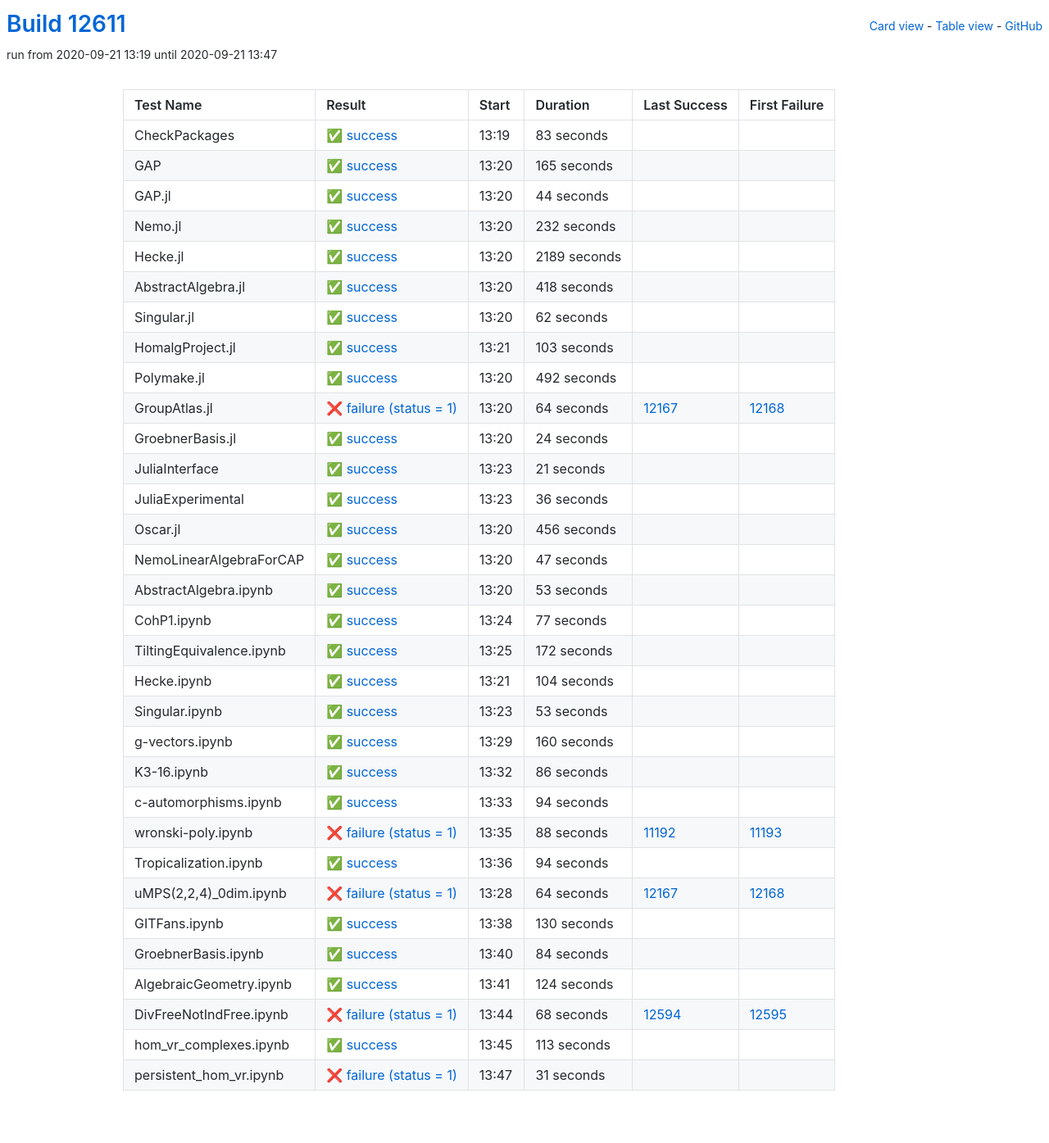
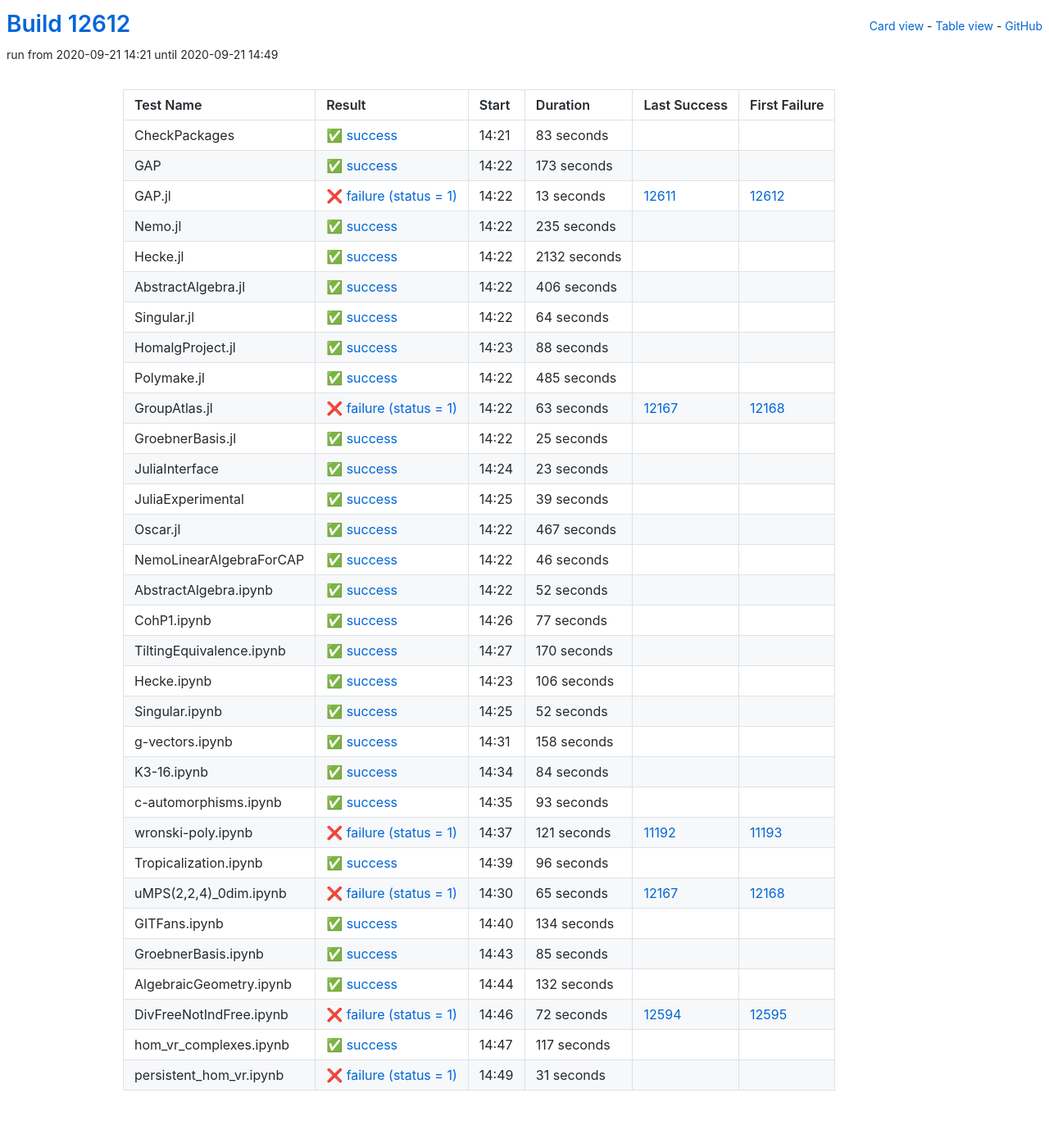
Before and after one commit to oscar-system/oscar-ci-status, a Jekyll site: the page built from table.html, in a window 1280 px wide. Shown: the whole page at 82% size. Built offline with Jekyll 4.4.1, drawn with Linux system fonts in a browser that asks for light colours.

Commit message:
Build #12612

```diff
--- a/_data/ci.yml
+++ b/_data/ci.yml
@@ -1,6 +1,6 @@
 ---
-build: 12611
-build_url: https://oscarci.mathematik.uni-kl.de/job/oscar/12611/
+build: 12612
+build_url: https://oscarci.mathematik.uni-kl.de/job/oscar/12612/
 job: oscar
 organization: oscar-system
 repo: oscar-ci-status
@@ -8,8 +8,8 @@
 tests:
 - name: CheckPackages
   id: checkpackages
-  log: https://oscarci.mathematik.uni-kl.de/job/oscar/12611/artifact/logs/build-12611/CheckPackages.log
-  start: 2020-09-21 13:19
+  log: https://oscarci.mathematik.uni-kl.de/job/oscar/12612/artifact/logs/build-12612/CheckPackages.log
+  start: 2020-09-21 14:21
   success: true
   exitcode: 0
   status: success
@@ -20,188 +20,188 @@
   first_failure_url:
 - name: GAP
   id: gap
-  log: https://oscarci.mathematik.uni-kl.de/job/oscar/12611/artifact/logs/build-12611/GAP.log
-  start: 2020-09-21 13:20
+  log: https://oscarci.mathematik.uni-kl.de/job/oscar/12612/artifact/logs/build-12612/GAP.log
+  start: 2020-09-21 14:22
   success: true
   exitcode: 0
   status: success
-  duration: 165
+  duration: 173
   last_success: false
   last_success_url:
   first_failure: false
   first_failure_url:
 - name: GAP.jl
   id: gap-jl
-  log: https://oscarci.mathematik.uni-kl.de/job/oscar/12611/artifact/logs/build-12611/GAP.jl.log
-  start: 2020-09-21 13:20
+  log: https://oscarci.mathematik.uni-kl.de/job/oscar/12612/artifact/logs/build-12612/GAP.jl.log
+  start: 2020-09-21 14:22
+  success: false
+  exitcode: 1
+  status: failure
+  duration: 13
+  last_success: 12611
+  last_success_url: https://oscarci.mathematik.uni-kl.de/job/oscar/12611/
+  first_failure: 12612
+  first_failure_url: https://oscarci.mathematik.uni-kl.de/job/oscar/12612/
+- name: Nemo.jl
+  id: nemo-jl
+  log: https://oscarci.mathematik.uni-kl.de/job/oscar/12612/artifact/logs/build-12612/Nemo.jl.log
+  start: 2020-09-21 14:22
   success: true
   exitcode: 0
   status: success
-  duration: 44
-  last_success: false
-  last_success_url:
-  first_failure: false
-  first_failure_url:
-- name: Nemo.jl
-  id: nemo-jl
-  log: https://oscarci.mathematik.uni-kl.de/job/oscar/12611/artifact/logs/build-12611/Nemo.jl.log
-  start: 2020-09-21 13:20
-  success: true
-  exitcode: 0
-  status: success
-  duration: 232
+  duration: 235
   last_success: false
   last_success_url:
   first_failure: false
   first_failure_url:
 - name: Hecke.jl
   id: hecke-jl
-  log: https://oscarci.mathematik.uni-kl.de/job/oscar/12611/artifact/logs/build-12611/Hecke.jl.log
-  start: 2020-09-21 13:20
+  log: https://oscarci.mathematik.uni-kl.de/job/oscar/12612/artifact/logs/build-12612/Hecke.jl.log
+  start: 2020-09-21 14:22
   success: true
   exitcode: 0
   status: success
-  duration: 2189
+  duration: 2132
   last_success: false
   last_success_url:
   first_failure: false
   first_failure_url:
 - name: AbstractAlgebra.jl
   id: abstractalgebra-jl
-  log: https://oscarci.mathematik.uni-kl.de/job/oscar/12611/artifact/logs/build-12611/AbstractAlgebra.jl.log
-  start: 2020-09-21 13:20
+  log: https://oscarci.mathematik.uni-kl.de/job/oscar/12612/artifact/logs/build-12612/AbstractAlgebra.jl.log
+  start: 2020-09-21 14:22
   success: true
   exitcode: 0
   status: success
-  duration: 418
+  duration: 406
   last_success: false
   last_success_url:
   first_failure: false
   first_failure_url:
 - name: Singular.jl
   id: singular-jl
-  log: https://oscarci.mathematik.uni-kl.de/job/oscar/12611/artifact/logs/build-12611/Singular.jl.log
-  start: 2020-09-21 13:20
+  log: https://oscarci.mathematik.uni-kl.de/job/oscar/12612/artifact/logs/build-12612/Singular.jl.log
+  start: 2020-09-21 14:22
   success: true
   exitcode: 0
   status: success
-  duration: 62
+  duration: 64
   last_success: false
   last_success_url:
   first_failure: false
   first_failure_url:
 - name: HomalgProject.jl
   id: homalgproject-jl
-  log: https://oscarci.mathematik.uni-kl.de/job/oscar/12611/artifact/logs/build-12611/HomalgProject.jl.log
-  start: 2020-09-21 13:21
+  log: https://oscarci.mathematik.uni-kl.de/job/oscar/12612/artifact/logs/build-12612/HomalgProject.jl.log
+  start: 2020-09-21 14:23
   success: true
   exitcode: 0
   status: success
-  duration: 103
+  duration: 88
   last_success: false
   last_success_url:
   first_failure: false
   first_failure_url:
 - name: Polymake.jl
   id: polymake-jl
-  log: https://oscarci.mathematik.uni-kl.de/job/oscar/12611/artifact/logs/build-12611/Polymake.jl.log
-  start: 2020-09-21 13:20
+  log: https://oscarci.mathematik.uni-kl.de/job/oscar/12612/artifact/logs/build-12612/Polymake.jl.log
+  start: 2020-09-21 14:22
   success: true
   exitcode: 0
   status: success
-  duration: 492
+  duration: 485
   last_success: false
   last_success_url:
   first_failure: false
   first_failure_url:
 - name: GroupAtlas.jl
   id: groupatlas-jl
-  log: https://oscarci.mathematik.uni-kl.de/job/oscar/12611/artifact/logs/build-12611/GroupAtlas.jl.log
-  start: 2020-09-21 13:20
+  log: https://oscarci.mathematik.uni-kl.de/job/oscar/12612/artifact/logs/build-12612/GroupAtlas.jl.log
+  start: 2020-09-21 14:22
   success: false
   exitcode: 1
   status: failure
-  duration: 64
+  duration: 63
   last_success: 12167
   last_success_url: https://oscarci.mathematik.uni-kl.de/job/oscar/12167/
   first_failure: 12168
   first_failure_url: https://oscarci.mathematik.uni-kl.de/job/oscar/12168/
 - name: GroebnerBasis.jl
   id: groebnerbasis-jl
-  log: https://oscarci.mathematik.uni-kl.de/job/oscar/12611/artifact/logs/build-12611/GroebnerBasis.jl.log
-  start: 2020-09-21 13:20
+  log: https://oscarci.mathematik.uni-kl.de/job/oscar/12612/artifact/logs/build-12612/GroebnerBasis.jl.log
+  start: 2020-09-21 14:22
   success: true
   exitcode: 0
   status: success
-  duration: 24
+  duration: 25
   last_success: false
   last_success_url:
   first_failure: false
   first_failure_url:
 - name: JuliaInterface
   id: juliainterface
-  log: https://oscarci.mathematik.uni-kl.de/job/oscar/12611/artifact/logs/build-12611/JuliaInterface.log
-  start: 2020-09-21 13:23
+  log: https://oscarci.mathematik.uni-kl.de/job/oscar/12612/artifact/logs/build-12612/JuliaInterface.log
+  start: 2020-09-21 14:24
   success: true
   exitcode: 0
   status: success
-  duration: 21
+  duration: 23
   last_success: false
   last_success_url:
   first_failure: false
   first_failure_url:
 - name: JuliaExperimental
   id: juliaexperimental
-  log: https://oscarci.mathematik.uni-kl.de/job/oscar/12611/artifact/logs/build-12611/JuliaExperimental.log
-  start: 2020-09-21 13:23
+  log: https://oscarci.mathematik.uni-kl.de/job/oscar/12612/artifact/logs/build-12612/JuliaExperimental.log
+  start: 2020-09-21 14:25
   success: true
   exitcode: 0
   status: success
-  duration: 36
+  duration: 39
   last_success: false
   last_success_url:
   first_failure: false
   first_failure_url:
 - name: Oscar.jl
   id: oscar-jl
-  log: https://oscarci.mathematik.uni-kl.de/job/oscar/12611/artifact/logs/build-12611/Oscar.jl.log
-  start: 2020-09-21 13:20
+  log: https://oscarci.mathematik.uni-kl.de/job/oscar/12612/artifact/logs/build-12612/Oscar.jl.log
+  start: 2020-09-21 14:22
   success: true
   exitcode: 0
   status: success
-  duration: 456
+  duration: 467
   last_success: false
   last_success_url:
   first_failure: false
   first_failure_url:
 - name: NemoLinearAlgebraForCAP
   id: nemolinearalgebraforcap
-  log: https://oscarci.mathematik.uni-kl.de/job/oscar/12611/artifact/logs/build-12611/NemoLinearAlgebraForCAP.log
-  start: 2020-09-21 13:20
+  log: https://oscarci.mathematik.uni-kl.de/job/oscar/12612/artifact/logs/build-12612/NemoLinearAlgebraForCAP.log
+  start: 2020-09-21 14:22
   success: true
   exitcode: 0
   status: success
-  duration: 47
+  duration: 46
   last_success: false
   last_success_url:
   first_failure: false
   first_failure_url:
 - name: AbstractAlgebra.ipynb
   id: abstractalgebra-ipynb
-  log: https://oscarci.mathematik.uni-kl.de/job/oscar/12611/artifact/logs/build-12611/AbstractAlgebra.ipynb.log
-  start: 2020-09-21 13:20
+  log: https://oscarci.mathematik.uni-kl.de/job/oscar/12612/artifact/logs/build-12612/AbstractAlgebra.ipynb.log
+  start: 2020-09-21 14:22
   success: true
   exitcode: 0
   status: success
-  duration: 53
+  duration: 52
   last_success: false
   last_success_url:
   first_failure: false
   first_failure_url:
 - name: CohP1.ipynb
   id: cohp1-ipynb
-  log: https://oscarci.mathematik.uni-kl.de/job/oscar/12611/artifact/logs/build-12611/CohP1.ipynb.log
-  start: 2020-09-21 13:24
+  log: https://oscarci.mathematik.uni-kl.de/job/oscar/12612/artifact/logs/build-12612/CohP1.ipynb.log
+  start: 2020-09-21 14:26
   success: true
   exitcode: 0
   status: success
@@ -212,128 +212,56 @@
   first_failure_url:
 - name: TiltingEquivalence.ipynb
   id: tiltingequivalence-ipynb
-  log: https://oscarci.mathematik.uni-kl.de/job/oscar/12611/artifact/logs/build-12611/TiltingEquivalence.ipynb.log
-  start: 2020-09-21 13:25
+  log: https://oscarci.mathematik.uni-kl.de/job/oscar/12612/artifact/logs/build-12612/TiltingEquivalence.ipynb.log
+  start: 2020-09-21 14:27
   success: true
   exitcode: 0
   status: success
-  duration: 172
+  duration: 170
   last_success: false
   last_success_url:
   first_failure: false
   first_failure_url:
 - name: Hecke.ipynb
   id: hecke-ipynb
-  log: https://oscarci.mathematik.uni-kl.de/job/oscar/12611/artifact/logs/build-12611/Hecke.ipynb.log
-  start: 2020-09-21 13:21
+  log: https://oscarci.mathematik.uni-kl.de/job/oscar/12612/artifact/logs/build-12612/Hecke.ipynb.log
+  start: 2020-09-21 14:23
   success: true
   exitcode: 0
   status: success
-  duration: 104
+  duration: 106
   last_success: false
   last_success_url:
   first_failure: false
   first_failure_url:
 - name: Singular.ipynb
   id: singular-ipynb
-  log: https://oscarci.mathematik.uni-kl.de/job/oscar/12611/artifact/logs/build-12611/Singular.ipynb.log
-  start: 2020-09-21 13:23
+  log: https://oscarci.mathematik.uni-kl.de/job/oscar/12612/artifact/logs/build-12612/Singular.ipynb.log
+  start: 2020-09-21 14:25
   success: true
   exitcode: 0
   status: success
-  duration: 53
+  duration: 52
   last_success: false
   last_success_url:
   first_failure: false
   first_failure_url:
 - name: g-vectors.ipynb
   id: g-vectors-ipynb
-  log: https://oscarci.mathematik.uni-kl.de/job/oscar/12611/artifact/logs/build-12611/g-vectors.ipynb.log
-  start: 2020-09-21 13:29
+  log: https://oscarci.mathematik.uni-kl.de/job/oscar/12612/artifact/logs/build-12612/g-vectors.ipynb.log
+  start: 2020-09-21 14:31
   success: true
   exitcode: 0
   status: success
-  duration: 160
+  duration: 158
   last_success: false
   last_success_url:
   first_failure: false
   first_failure_url:
 - name: K3-16.ipynb
   id: k3-16-ipynb
-  log: https://oscarci.mathematik.uni-kl.de/job/oscar/12611/artifact/logs/build-12611/K3-16.ipynb.log
-  start: 2020-09-21 13:32
-  success: true
-  exitcode: 0
-  status: success
-  duration: 86
-  last_success: false
-  last_success_url:
-  first_failure: false
-  first_failure_url:
-- name: c-automorphisms.ipynb
-  id: c-automorphisms-ipynb
-  log: https://oscarci.mathematik.uni-kl.de/job/oscar/12611/artifact/logs/build-12611/c-automorphisms.ipynb.log
-  start: 2020-09-21 13:33
-  success: true
-  exitcode: 0
-  status: success
-  duration: 94
-  last_success: false
-  last_success_url:
-  first_failure: false
-  first_failure_url:
-- name: wronski-poly.ipynb
-  id: wronski-poly-ipynb
-  log: https://oscarci.mathematik.uni-kl.de/job/oscar/12611/artifact/logs/build-12611/wronski-poly.ipynb.log
-  start: 2020-09-21 13:35
-  success: false
-  exitcode: 1
-  status: failure
-  duration: 88
-  last_success: 11192
-  last_success_url: https://oscarci.mathematik.uni-kl.de/job/oscar/11192/
-  first_failure: 11193
-  first_failure_url: https://oscarci.mathematik.uni-kl.de/job/oscar/11193/
-- name: Tropicalization.ipynb
-  id: tropicalization-ipynb
-  log: https://oscarci.mathematik.uni-kl.de/job/oscar/12611/artifact/logs/build-12611/Tropicalization.ipynb.log
-  start: 2020-09-21 13:36
-  success: true
-  exitcode: 0
-  status: success
-  duration: 94
-  last_success: false
-  last_success_url:
-  first_failure: false
-  first_failure_url:
-- name: uMPS(2,2,4)_0dim.ipynb
-  id: umps-2-2-4-0dim-ipynb
-  log: https://oscarci.mathematik.uni-kl.de/job/oscar/12611/artifact/logs/build-12611/uMPS-2-2-4-_0dim.ipynb.log
-  start: 2020-09-21 13:28
-  success: false
-  exitcode: 1
-  status: failure
-  duration: 64
-  last_success: 12167
-  last_success_url: https://oscarci.mathematik.uni-kl.de/job/oscar/12167/
-  first_failure: 12168
-  first_failure_url: https://oscarci.mathematik.uni-kl.de/job/oscar/12168/
-- name: GITFans.ipynb
-  id: gitfans-ipynb
-  log: https://oscarci.mathematik.uni-kl.de/job/oscar/12611/artifact/logs/build-12611/GITFans.ipynb.log
-  start: 2020-09-21 13:38
-  success: true
-  exitcode: 0
-  status: success
-  duration: 130
-  last_success: false
-  last_success_url:
-  first_failure: false
-  first_failure_url:
-- name: GroebnerBasis.ipynb
-  id: groebnerbasis-ipynb
-  log: https://oscarci.mathematik.uni-kl.de/job/oscar/12611/artifact/logs/build-12611/GroebnerBasis.ipynb.log
-  start: 2020-09-21 13:40
+  log: https://oscarci.mathematik.uni-kl.de/job/oscar/12612/artifact/logs/build-12612/K3-16.ipynb.log
+  start: 2020-09-21 14:34
   success: true
   exitcode: 0
   status: success
@@ -342,46 +270,118 @@
   last_success_url:
   first_failure: false
   first_failure_url:
-- name: AlgebraicGeometry.ipynb
-  id: algebraicgeometry-ipynb
-  log: https://oscarci.mathematik.uni-kl.de/job/oscar/12611/artifact/logs/build-12611/AlgebraicGeometry.ipynb.log
-  start: 2020-09-21 13:41
+- name: c-automorphisms.ipynb
+  id: c-automorphisms-ipynb
+  log: https://oscarci.mathematik.uni-kl.de/job/oscar/12612/artifact/logs/build-12612/c-automorphisms.ipynb.log
+  start: 2020-09-21 14:35
   success: true
   exitcode: 0
   status: success
-  duration: 124
+  duration: 93
+  last_success: false
+  last_success_url:
+  first_failure: false
+  first_failure_url:
+- name: wronski-poly.ipynb
+  id: wronski-poly-ipynb
+  log: https://oscarci.mathematik.uni-kl.de/job/oscar/12612/artifact/logs/build-12612/wronski-poly.ipynb.log
+  start: 2020-09-21 14:37
+  success: false
+  exitcode: 1
+  status: failure
+  duration: 121
+  last_success: 11192
+  last_success_url: https://oscarci.mathematik.uni-kl.de/job/oscar/11192/
+  first_failure: 11193
+  first_failure_url: https://oscarci.mathematik.uni-kl.de/job/oscar/11193/
+- name: Tropicalization.ipynb
+  id: tropicalization-ipynb
+  log: https://oscarci.mathematik.uni-kl.de/job/oscar/12612/artifact/logs/build-12612/Tropicalization.ipynb.log
+  start: 2020-09-21 14:39
+  success: true
+  exitcode: 0
+  status: success
+  duration: 96
+  last_success: false
+  last_success_url:
+  first_failure: false
+  first_failure_url:
+- name: uMPS(2,2,4)_0dim.ipynb
+  id: umps-2-2-4-0dim-ipynb
+  log: https://oscarci.mathematik.uni-kl.de/job/oscar/12612/artifact/logs/build-12612/uMPS-2-2-4-_0dim.ipynb.log
+  start: 2020-09-21 14:30
+  success: false
+  exitcode: 1
+  status: failure
+  duration: 65
+  last_success: 12167
+  last_success_url: https://oscarci.mathematik.uni-kl.de/job/oscar/12167/
+  first_failure: 12168
+  first_failure_url: https://oscarci.mathematik.uni-kl.de/job/oscar/12168/
+- name: GITFans.ipynb
+  id: gitfans-ipynb
+  log: https://oscarci.mathematik.uni-kl.de/job/oscar/12612/artifact/logs/build-12612/GITFans.ipynb.log
+  start: 2020-09-21 14:40
+  success: true
+  exitcode: 0
+  status: success
+  duration: 134
+  last_success: false
+  last_success_url:
+  first_failure: false
+  first_failure_url:
+- name: GroebnerBasis.ipynb
+  id: groebnerbasis-ipynb
+  log: https://oscarci.mathematik.uni-kl.de/job/oscar/12612/artifact/logs/build-12612/GroebnerBasis.ipynb.log
+  start: 2020-09-21 14:43
+  success: true
+  exitcode: 0
+  status: success
+  duration: 85
+  last_success: false
+  last_success_url:
+  first_failure: false
+  first_failure_url:
+- name: AlgebraicGeometry.ipynb
+  id: algebraicgeometry-ipynb
+  log: https://oscarci.mathematik.uni-kl.de/job/oscar/12612/artifact/logs/build-12612/AlgebraicGeometry.ipynb.log
+  start: 2020-09-21 14:44
+  success: true
+  exitcode: 0
+  status: success
+  duration: 132
   last_success: false
   last_success_url:
   first_failure: false
   first_failure_url:
 - name: DivFreeNotIndFree.ipynb
   id: divfreenotindfree-ipynb
-  log: https://oscarci.mathematik.uni-kl.de/job/oscar/12611/artifact/logs/build-12611/DivFreeNotIndFree.ipynb.log
-  start: 2020-09-21 13:44
+  log: https://oscarci.mathematik.uni-kl.de/job/oscar/12612/artifact/logs/build-12612/DivFreeNotIndFree.ipynb.log
+  start: 2020-09-21 14:46
   success: false
   exitcode: 1
   status: failure
-  duration: 68
+  duration: 72
   last_success: 12594
   last_success_url: https://oscarci.mathematik.uni-kl.de/job/oscar/12594/
   first_failure: 12595
   first_failure_url: https://oscarci.mathematik.uni-kl.de/job/oscar/12595/
 - name: hom_vr_complexes.ipynb
   id: hom-vr-complexes-ipynb
-  log: https://oscarci.mathematik.uni-kl.de/job/oscar/12611/artifact/logs/build-12611/hom_vr_complexes.ipynb.log
-  start: 2020-09-21 13:45
+  log: https://oscarci.mathematik.uni-kl.de/job/oscar/12612/artifact/logs/build-12612/hom_vr_complexes.ipynb.log
+  start: 2020-09-21 14:47
   success: true
   exitcode: 0
   status: success
-  duration: 113
+  duration: 117
   last_success: false
   last_success_url:
   first_failure: false
   first_failure_url:
 - name: persistent_hom_vr.ipynb
   id: persistent-hom-vr-ipynb
-  log: https://oscarci.mathematik.uni-kl.de/job/oscar/12611/artifact/logs/build-12611/persistent_hom_vr.ipynb.log
-  start: 2020-09-21 13:47
+  log: https://oscarci.mathematik.uni-kl.de/job/oscar/12612/artifact/logs/build-12612/persistent_hom_vr.ipynb.log
+  start: 2020-09-21 14:49
   success: false
   exitcode: 1
   status: failure
```
Also changed, not shown: README.md.
